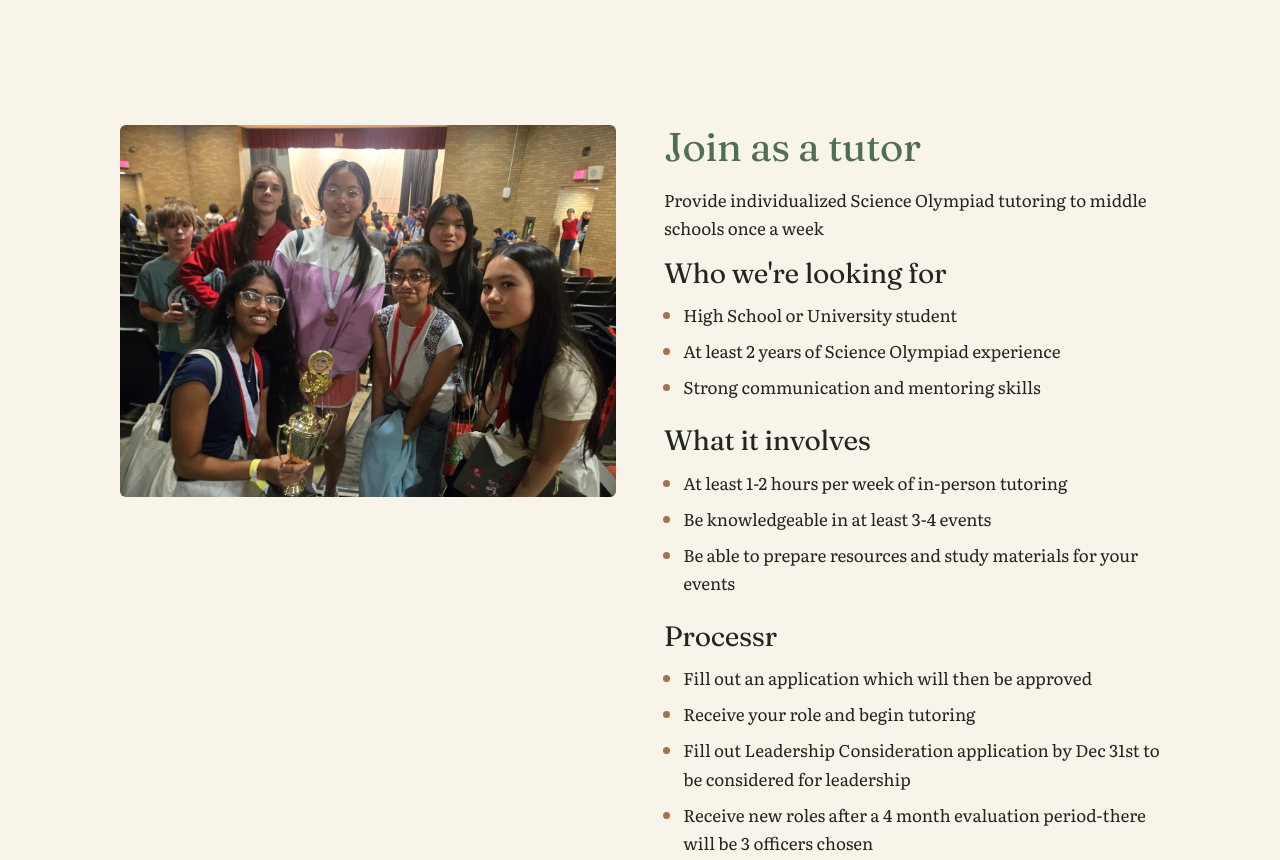
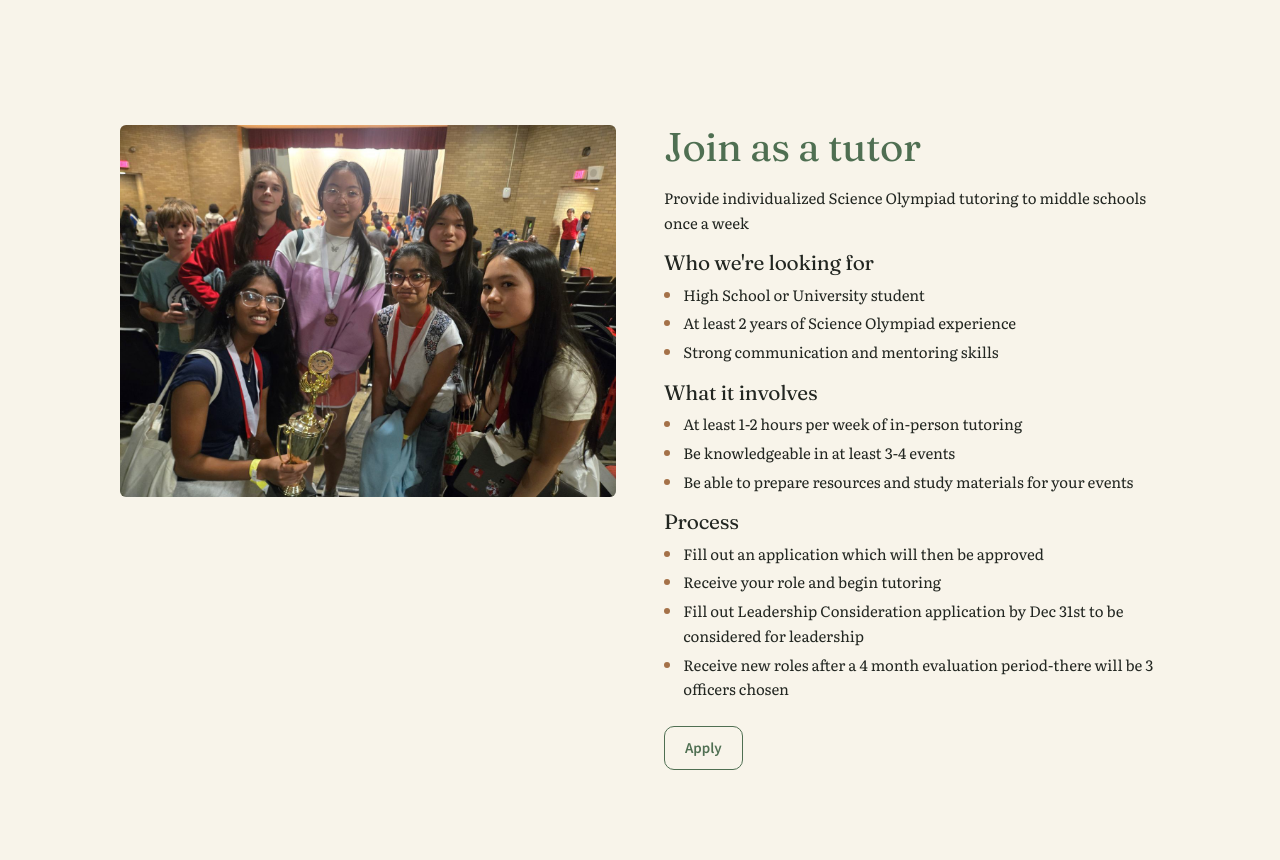
Before and after one commit to JULLIO08/sciolyprep, a plain HTML site: page contact/index.html in a window 1280 px wide. Shown: the part 960-1820 px from the top of the page. Drawn offline with nearby package versions, Linux system fonts and the light colour scheme.

```diff
--- a/assets/css/layout.css
+++ b/assets/css/layout.css
@@ -342,3 +342,10 @@
   font-size: var(--text-xs);
   color: #e3e7dc;                        /* 4.5:1 on the sage band */
 }
+
+/* join-as-a-tutor details: smaller text so the lists fit beside the photo */
+.join-copy p,
+.join-copy .checklist li { font-size: var(--text-sm); }
+.join-copy h3 { font-size: var(--text-lg); margin-bottom: var(--space-2); }
+.join-copy .checklist { margin-bottom: var(--space-4); }
+.join-copy .checklist li { margin-bottom: var(--space-1); }
--- a/contact/index.html
+++ b/contact/index.html
@@ -11,7 +11,7 @@
 <link href="https://fonts.googleapis.com/css2?family=Fraunces:opsz,wght@9..144,400&family=Literata:opsz,wght@7..72,400;7..72,600&family=Source+Sans+3:wght@600&display=swap" rel="stylesheet">
 <link rel="stylesheet" href="../assets/css/tokens.css">
 <link rel="stylesheet" href="../assets/css/base.css">
-<link rel="stylesheet" href="../assets/css/layout.css?v=20261114">
+<link rel="stylesheet" href="../assets/css/layout.css?v=20261118">
 <link rel="stylesheet" href="../assets/css/placeholders.css">
 <script src="../assets/js/site.js?v=20261114" defer></script>
 </head>
@@ -57,7 +57,7 @@
   <section class="section container" id="join" aria-labelledby="join-title">
     <div class="cols-2">
       <img class="media landscape" src="../images/photos/auditorium-trophy.jpg" width="1400" height="1050" loading="lazy" alt="Students wearing medals crowd together in a school auditorium after a tournament, one kneeling in front with a gold trophy.">
-      <div>
+      <div class="join-copy">
         <h2 id="join-title">Join as a tutor</h2>
         <p>Provide individualized Science Olympiad tutoring to middle schools once a week</p>
         <h3>Who we're looking for</h3>
@@ -72,7 +72,7 @@
           <li>Be knowledgeable in at least 3-4 events</li>
           <li>Be able to prepare resources and study materials for your events</li>
         </ul>
-        <h3>Processr</h3>
+        <h3>Process</h3>
         <ul class="checklist">
           <li>Fill out an application which will then be approved</li>
           <li>Receive your role and begin tutoring</li>
```
Also changed, not shown: about/index.html (+1 -1 lines), gallery/index.html (+1 -1 lines), index.html (+1 -1 lines), team/index.html (+1 -1 lines), team/team.html (+1 -1 lines).
